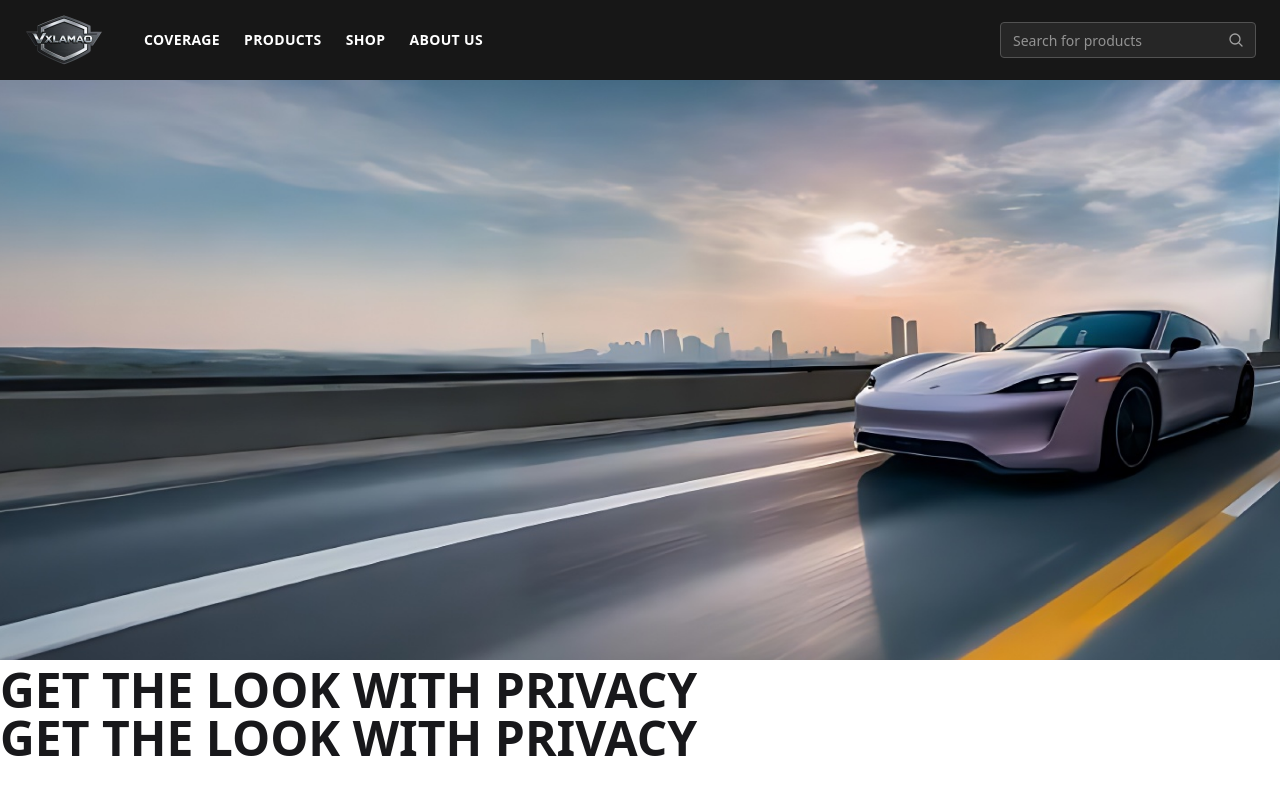
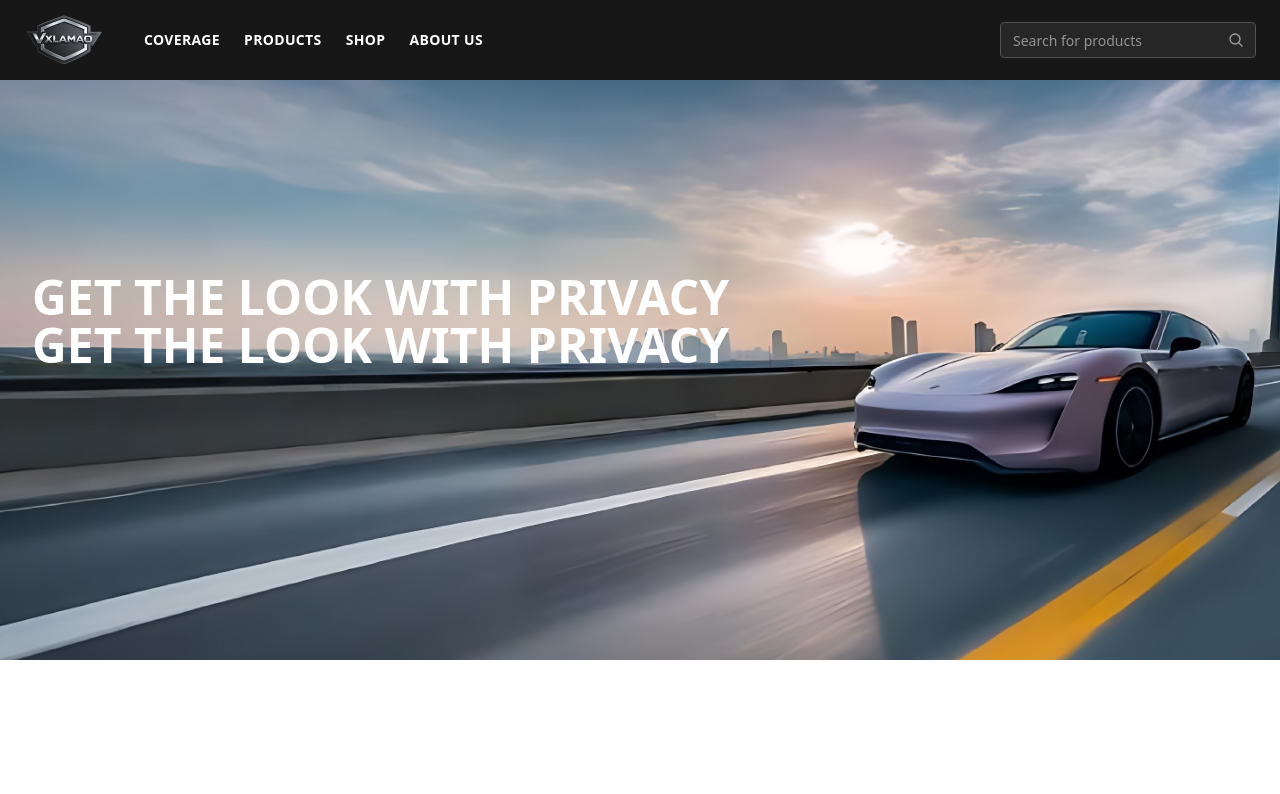
Before and after one commit to BruinX/vxlamao, a Vue app: page / in a window 1280 px wide. Shown: the top 794 px of the page. Built offline with nearby package versions, Linux system fonts and the light colour scheme.

Commit message:
2026年1月16日18:00:30

```diff
--- a/src/pages/index.vue
+++ b/src/pages/index.vue
@@ -1,5 +1,5 @@
 <template>
-  <div class="relative size-full">
+  <div class="relative size-full flex justify-center items-center">
     <!-- 轮播图 -->
     <div class="carousel w-full overflow-hidden h-56 md:h-145 relative">
       <div
@@ -34,7 +34,9 @@
       </div> -->
       </div>
     </div>
-    <div class="absolute max-w-7xl text-center text-2xl md:text-5xl font-bold text-red">
+    <div
+      class="absolute w-full top-1/5 md:top-1/3 max-w-7xl text-2xl md:text-5xl font-bold text-white pl-8"
+    >
       <p class="w-full">GET THE LOOK WITH PRIVACY</p>
       <p class="w-full">GET THE LOOK WITH PRIVACY</p>
     </div>
```
